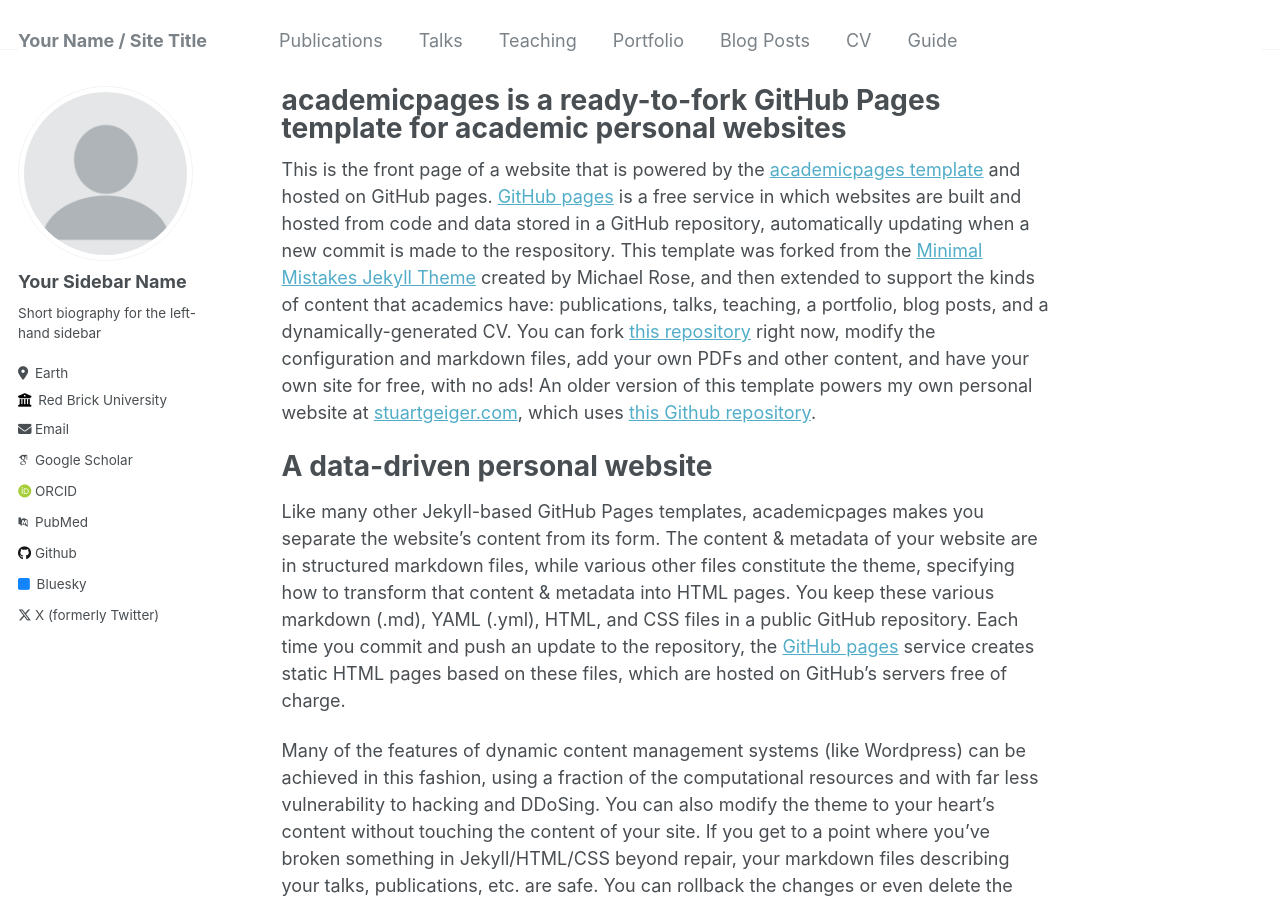
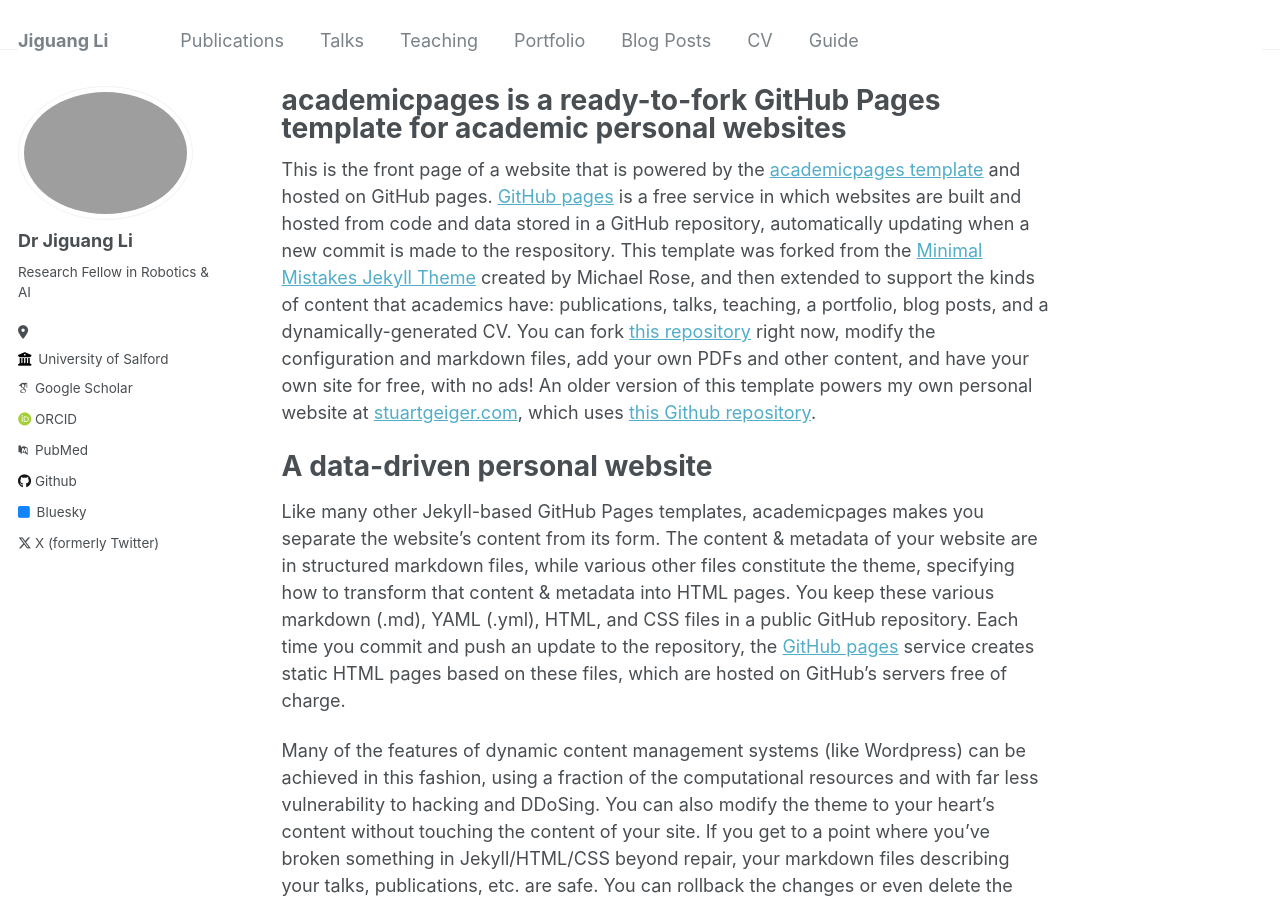
Before and after one commit to jguangUK/jguang.github.io, a Jekyll site: the page built from _pages/about.md, in a window 1280 px wide and 900 px high. Built offline with Jekyll 4.4.1, drawn with Linux system fonts in a browser that asks for light colours; some web fonts are replaced.

Commit message:
Update _config.yml

```diff
--- a/_config.yml
+++ b/_config.yml
@@ -8,11 +8,11 @@
 
 # Basic Site Settings
 locale                   : "en-US"
-title                    : "Your Name / Site Title"
+title                    : "Jiguang Li"
 title_separator          : "-"
 name                     : &name "Your Name"
 description              : &description "personal description"
-url                      : https://academicpages.github.io # the base hostname & protocol for your site e.g. "https://mmistakes.github.io"
+url                      : https://jguang.github.io # the base hostname & protocol for your site e.g. "https://mmistakes.github.io"
 baseurl                  : "" # the subpath of your site, e.g. "/blog"
 repository               : "academicpages/academicpages.github.io"
 
@@ -21,14 +21,14 @@ repository               : "academicpages/academicpages.github.io"
 #               Additional customization can be done by editing /_includes/author-profile.html
 author:
   # Biographic information
-  avatar           : "profile.png"
-  name             : "Your Sidebar Name"
+  avatar           : "MYprofile.png"
+  name             : "Dr Jiguang Li"
   pronouns         : # example: "she/her"
-  bio              : "Short biography for the left-hand sidebar"
-  location         : "Earth"
-  employer         : "Red Brick University"
+  bio              : "Research Fellow in Robotics & AI"
+  location         : ""
+  employer         : "University of Salford"
   uri              : # URL
-  email            : "none@example.org"
+  email            : #"none@example.org"
 
   # Academic websites
   arxiv            : # URL - Update with the correct link to your profile
```
